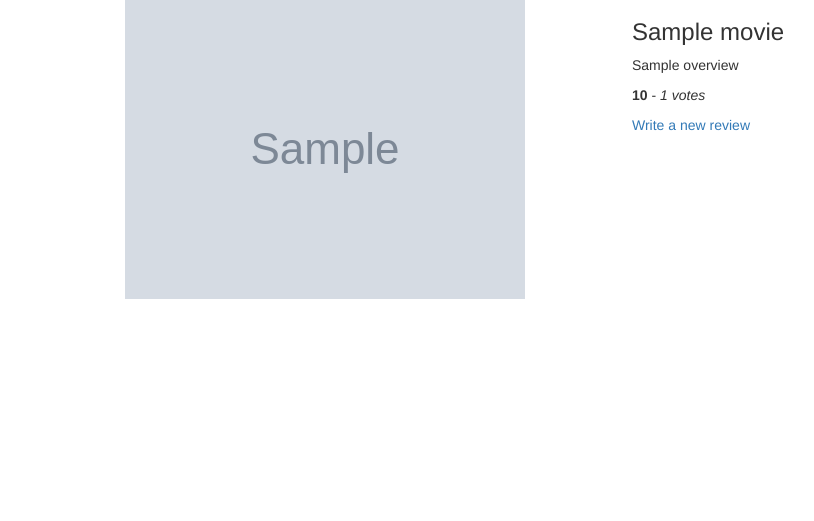
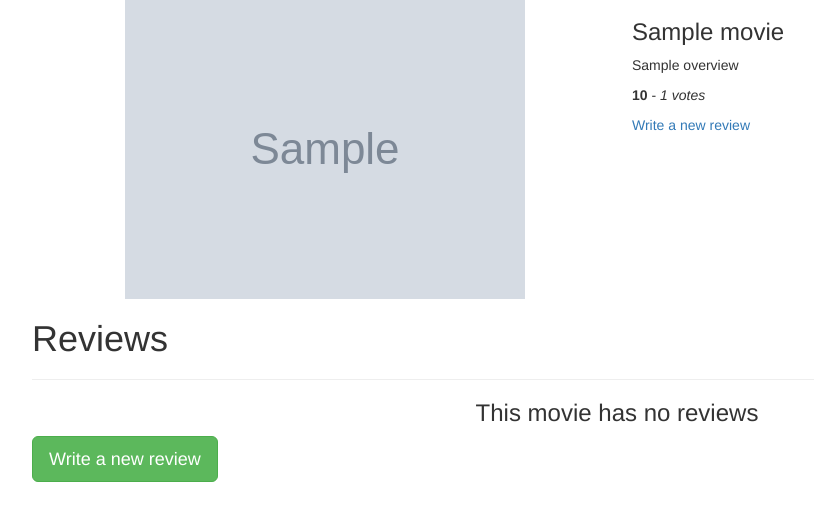
Before and after one commit to nccharles/Watchlist, a Flask app: template app/templates/movie.html in a window 1280 px wide. Shown: the part 73-594 px from the top of the page, without its empty margins (23-837 px from the left). Run offline with Flask 2, Linux system fonts and the light colour scheme; the template is opened without the code that fills it: most values are stand-ins (such as "Sample title", 1, 10 or a date in 2020); grey boxes marked "Sample" are stand-in pictures; parts of the project's set-up code (start-up, migrations or seed data) failed here and were passed over; some libraries are stand-ins or nearby versions.

Commit message:
finishing review

```diff
--- a/app/templates/macros.html
+++ b/app/templates/macros.html
@@ -12,3 +12,12 @@
     {% endfor %}
 
 {% endmacro %}
+<!-- Displaying reviews macro -->
+{% macro displayReviews(review_list) %}
+    {% for review in review_list %}
+    <div class="col-xs-12 col-sm-4 col-md-4 col-lg-4 review-card">
+        <h2> {{ review.title}} </h2>
+        <p> {{ review.review | truncate(30) }}</p>
+    </div>
+    {% endfor %}
+{% endmacro %}
--- a/app/templates/movie.html
+++ b/app/templates/movie.html
@@ -1,4 +1,5 @@
 {% extends 'base.html'%}
+{% import 'macros.html' as macro%}
 <!-- Content block -->
 {% block content %}
 <div class="container">
@@ -19,6 +20,21 @@
 
         </div>
     </div>
+    <div class="row">
+
+        <h1>Reviews</h1>
+        <hr>
+
+        {% if reviews %}
+            {{macro.displayReviews(reviews)}}
+
+        {% else%}
+            <h3 class="text-center">This movie has no reviews </h3>
+
+            <a class="btn btn-success btn-lg text-center" href="/movie/review/new/{{movie.id}}"> Write a new review</a>
+        {% endif %}
+
+    </div>
 
 </div>
 {% endblock %}
```
